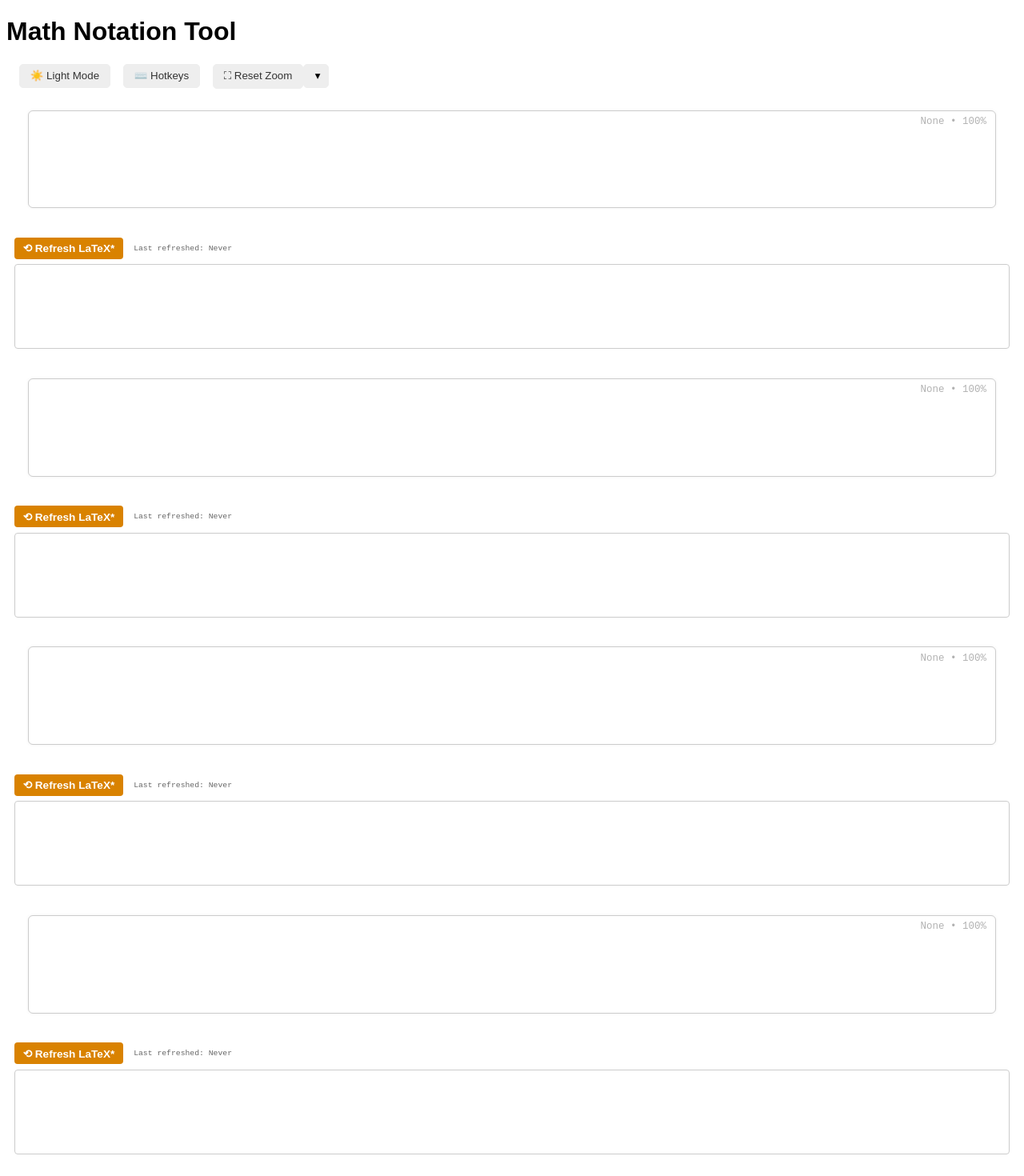
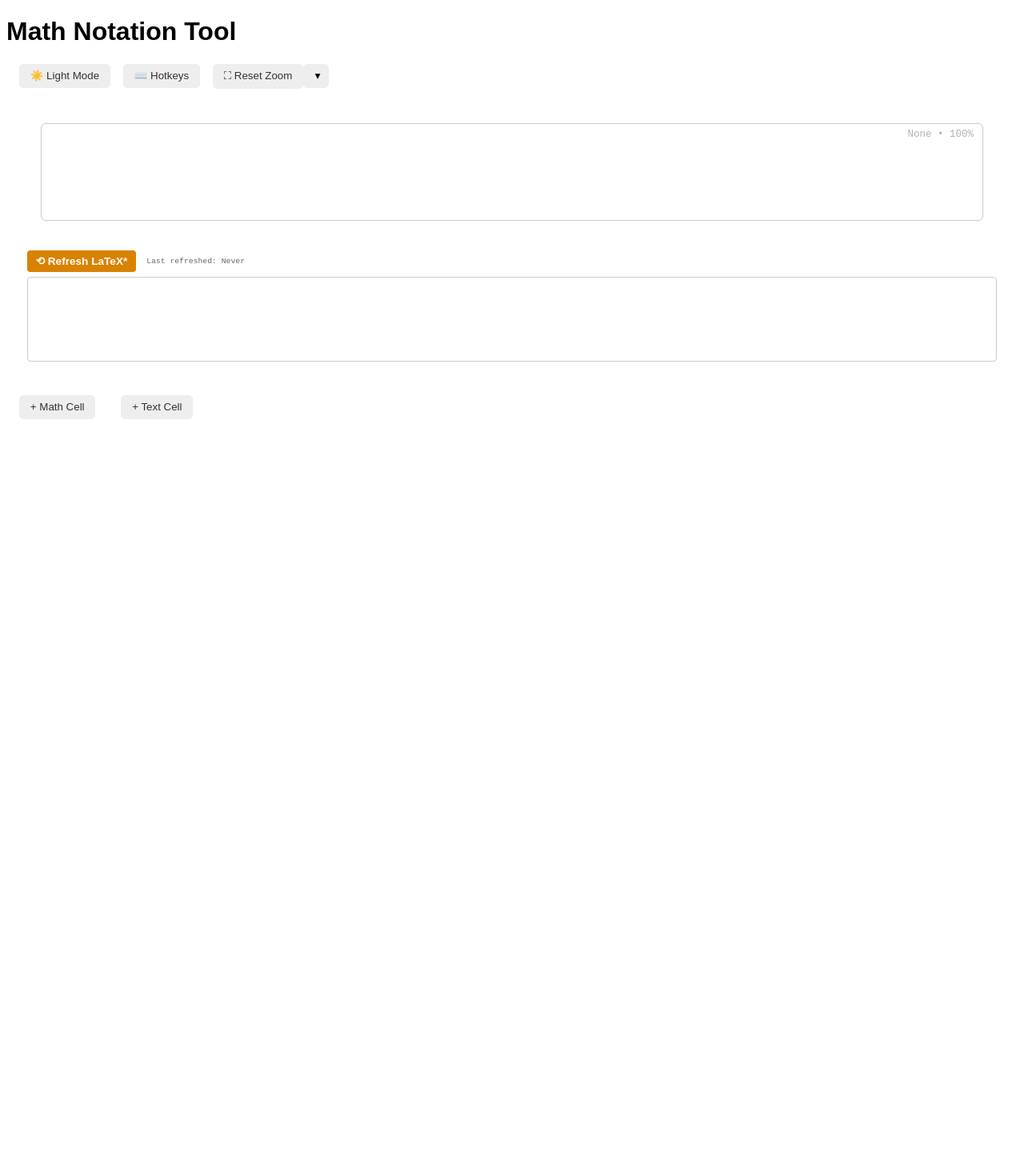
Before and after one commit to Kayyleigh/BarNotation, a React (Vite) app: page / in a window 1280 px wide. Shown: the top 1470 px of the page at 80% size. After the commit the page ends 800 px from the top, so only its background shows below. Built offline with nearby package versions, Linux system fonts and the light colour scheme; a web font is replaced by a local one.

Commit message:
Move to ipynb-inspired scrollable text/math cell layout

```diff
--- /dev/null
+++ b/src/components/MathCell.tsx
@@ -0,0 +1,26 @@
+import { useState } from "react";
+import MathEditor from "./MathEditor";
+
+interface MathCellProps {
+  resetZoomSignal: number;
+  defaultZoom: number;
+}
+
+const MathCell: React.FC<MathCellProps> = ({ resetZoomSignal, defaultZoom }) => {
+  const [showPreview, setShowPreview] = useState(false);
+
+  return (
+    <div
+      className="math-cell"
+      onMouseEnter={() => setShowPreview(true)}
+      onMouseLeave={() => setShowPreview(false)}
+    >
+      <MathEditor resetZoomSignal={resetZoomSignal} defaultZoom={defaultZoom} />
+      {showPreview && (
+        <button className="preview-button">👁 View LaTeX</button>
+      )}
+    </div>
+  );
+};
+
+export default MathCell;
--- a/src/components/MathNotationTool.tsx
+++ b/src/components/MathNotationTool.tsx
@@ -1,15 +1,16 @@
 import React, { useState, useEffect, useRef } from "react";
-import MathEditor from "./MathEditor";
 import HotkeyOverlay from "./HotkeyOverlay";
 import "../styles/themes.css"; // includes theme classes (i.e. dark mode)
 import "../styles/styles.css"; // styling for the main app
 import "../styles/math-node.css"; // styling for the main app
+import "../styles/cells.css"; // styling for the main app
+import MathCell from "./MathCell";
+import TextCell from "./TextCell";
 
 const App: React.FC = () => {
   const [isDarkMode, setIsDarkMode] = useState(() => {
     return localStorage.getItem("mathEditorTheme") === "dark";
   });
-
 
   const [showHotkeys, setShowHotkeys] = useState(false);
 
@@ -62,6 +63,26 @@ const App: React.FC = () => {
   const toggleDarkMode = () => setIsDarkMode(prev => !prev);
   const toggleHotkeyOverlay = () => setShowHotkeys(prev => !prev);
 
+  const [cells, setCells] = useState<Array<{ id: string; type: "math" | "text"; content: string }>>([
+    { id: "1", type: "math", content: "" },
+  ]);
+
+  const updateCellContent = (id: string, newContent: string) => {
+    setCells((prev) =>
+      prev.map((cell) =>
+        cell.id === id ? { ...cell, content: newContent } : cell
+      )
+    );
+  };
+
+  const addCell = (type: "math" | "text") => {
+    setCells((prev) => [...prev, { id: Date.now().toString(), type, content: "" }]);
+  };
+
+  const deleteCell = (id: string) => {
+    setCells((prev) => prev.filter((cell) => cell.id !== id));
+  };
+
   return (
     <div className="app-container">
       <h1>Math Notation Tool</h1>
@@ -108,30 +129,30 @@ const App: React.FC = () => {
       </header>
 
       <main className="editor-layout">
-        <MathEditor
-          resetZoomSignal={resetZoomSignal}
-          defaultZoom={defaultZoom}
-        />
-        <MathEditor
-          resetZoomSignal={resetZoomSignal}
-          defaultZoom={defaultZoom}
-        />
-        <MathEditor
-          resetZoomSignal={resetZoomSignal}
-          defaultZoom={defaultZoom}
-        />
-        <MathEditor
-          resetZoomSignal={resetZoomSignal}
-          defaultZoom={defaultZoom}
-        />
-        <MathEditor
-          resetZoomSignal={resetZoomSignal}
-          defaultZoom={defaultZoom}
-        />
-        <MathEditor
-          resetZoomSignal={resetZoomSignal}
-          defaultZoom={defaultZoom}
-        />
+        <div className="cell-list">
+        {cells.map((cell) =>
+          cell.type === "math" ? (
+            <MathCell
+              key={cell.id}
+              resetZoomSignal={resetZoomSignal}
+              defaultZoom={defaultZoom}
+              // pass content & onChange if MathCell supports editing content
+            />
+          ) : (
+            <TextCell
+              key={cell.id}
+              value={cell.content}
+              onChange={(val) => updateCellContent(cell.id, val)}
+              placeholder="Enter text here..."
+            />
+          )
+        )}
+        </div>
+
+        <div className="add-buttons">
+          <button className="math-cell-button" onClick={() => addCell("math")}>+ Math Cell</button>
+          <button className="text-cell-button" onClick={() => addCell("text")}>+ Text Cell</button>
+        </div>
 
       </main>
 
--- /dev/null
+++ b/src/components/TextCell.tsx
@@ -0,0 +1,48 @@
+import React, { useEffect, useRef } from "react";
+
+type TextCellProps = {
+  value: string;
+  onChange: (newValue: string) => void;
+  placeholder?: string;
+};
+
+const TextCell: React.FC<TextCellProps> = ({ value, onChange, placeholder }) => {
+  const textareaRef = useRef<HTMLTextAreaElement>(null);
+
+  // Auto-resize textarea height when value changes
+  useEffect(() => {
+    if (textareaRef.current) {
+      textareaRef.current.style.height = "auto"; // reset height to measure scrollHeight
+      textareaRef.current.style.height = textareaRef.current.scrollHeight + "px";
+    }
+  }, [value]);
+
+  return (
+    <div className="text-cell">
+      <textarea
+      ref={textareaRef}
+      value={value}
+      onChange={(e) => onChange(e.target.value)}
+      placeholder={placeholder}
+      style={{
+        padding: "1em",
+        width: "100%",
+        resize: "none",
+        overflow: "hidden",
+        fontSize: "1rem",
+        fontFamily: "inherit",
+        border: "1px solid var(--math-editor-border)",
+        borderRadius: "6px",
+        boxShadow: "0 0 4px var(--math-editor-shadow)",
+        boxSizing: "border-box",
+        backgroundColor: "inherit",
+        color: "var(--main-text-color, inherit)",
+        background: "var(--math-editor-bg)",
+      }}
+      rows={1}
+    />
+    </div>
+  );
+};
+
+export default TextCell;
--- /dev/null
+++ b/src/styles/cells.css
@@ -0,0 +1,35 @@
+.cell-list {
+    display: flex;
+    flex-direction: column;
+    gap: 0.1rem;
+    padding: 1rem;
+    overflow-y: auto;
+  }
+
+  .add-buttons {
+    display: flex;
+    gap: 1rem;
+    margin: 1rem 0;
+  }
+
+  .math-cell {
+    position: relative;
+  }
+
+  .preview-button {
+    position: absolute;
+    top: 0.5rem;
+    right: 0.5rem;
+    background: var(--button-bg);
+    color: var(--button-color);
+    border: none;
+    padding: 0.3rem 0.6rem;
+    border-radius: 4px;
+    cursor: pointer;
+  }
+
+  .text-cell {
+    font-size: 1em;
+    margin: 0.1rem;
+    resize: none;
+  }
--- a/src/styles/styles.css
+++ b/src/styles/styles.css
@@ -10,7 +10,9 @@
 
   .theme-toggle-button,
   .hotkey-button,
-  .zoom-button {
+  .zoom-button,
+  .math-cell-button,
+  .text-cell-button {
     margin-left: 1rem;
     background: var(--button-bg);
     color: var(--button-color);
```
